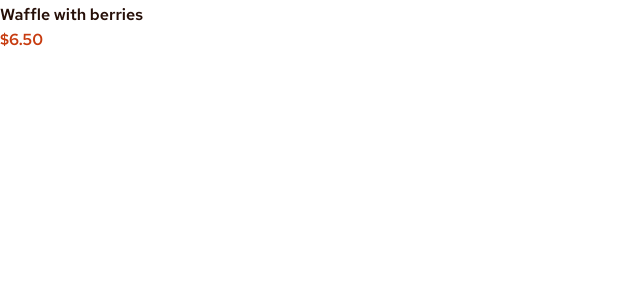
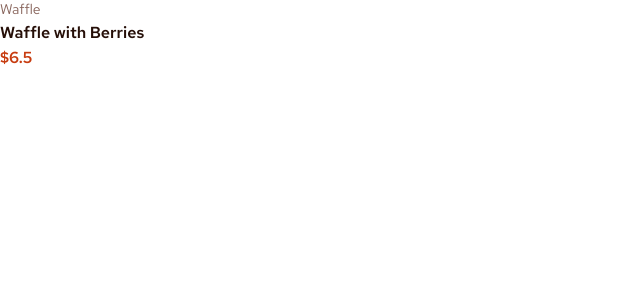
Before and after one commit to tulucalexandru/product-list-with-cart, a React (Vite) app: page / in a window 1280 px wide. Shown: the top 300 px of the page, without its empty margins (0-640 px from the left). Built offline with nearby package versions, Linux system fonts and the light colour scheme.

Commit message:
make ProductTitle reusable

```diff
--- a/src/App.tsx
+++ b/src/App.tsx
@@ -1,16 +1,13 @@
 import "./App.css";
-import ProductTitle from "./components/ProductTitle";
+import ProductTitle from "./components/cards/ProductTitle";
+import productList from './assets/data.json'
 
-type Props = {
-  name: string;
-}
-
-function App(props: Props) {
+function App() {
   return (
     <>
       {/* <AddToCart></AddToCart> */}
       {/* <ImageCard /> */}
-      <ProductTitle title={props.name}></ProductTitle>
+      <ProductTitle title={productList[0].name} category={productList[0].category} price={productList[0].price}></ProductTitle>
     </>
   );
 }
--- a/src/components/ProductTitle.module.scss
+++ b/src/components/cards/ProductTitle.module.scss
@@ -1,5 +1,5 @@
-@import "../styles/_colors.scss";
-@import "../styles/_typography.scss";
+@import "../../styles/_colors.scss";
+@import "../../styles/_typography.scss";
 
 .ProductTitle {
   display: flex;
--- a/src/components/ProductTitle.tsx
+++ b/src/components/cards/ProductTitle.tsx
@@ -2,14 +2,16 @@ import styles from "./ProductTitle.module.scss";
 
 type TitleProps = {
   title: string;
+  category: string;
+  price: number;
 };
 
 export default function ProductTitle(props: TitleProps) {
   return (
     <div className={styles.ProductTitle}>
-      <h2>{props.title}</h2>
-      <h1>Waffle with berries</h1>
-      <h3>$6.50</h3>
+      <h2>{props.category}</h2>
+      <h1>{props.title}</h1>
+      <h3>${props.price}</h3>
     </div>
   );
 }
```
